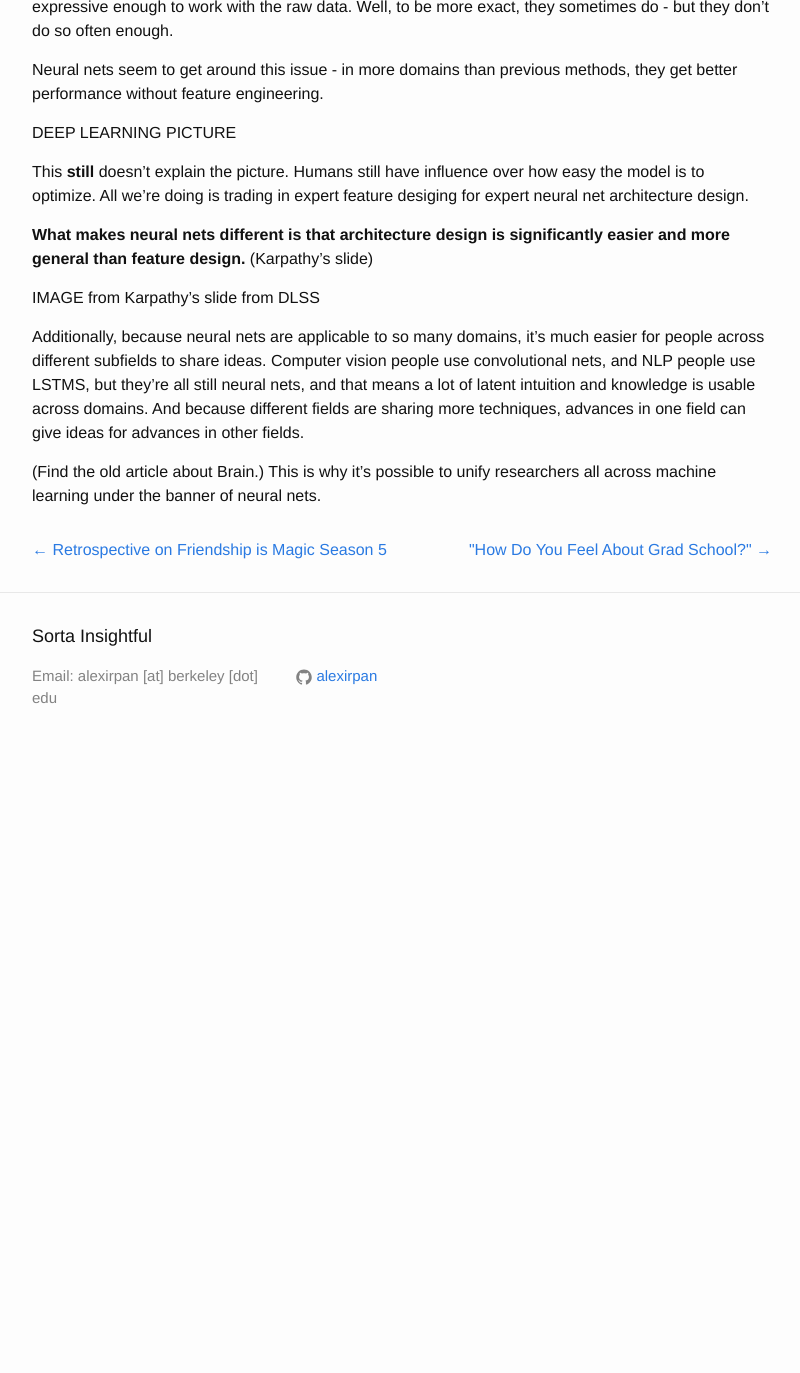
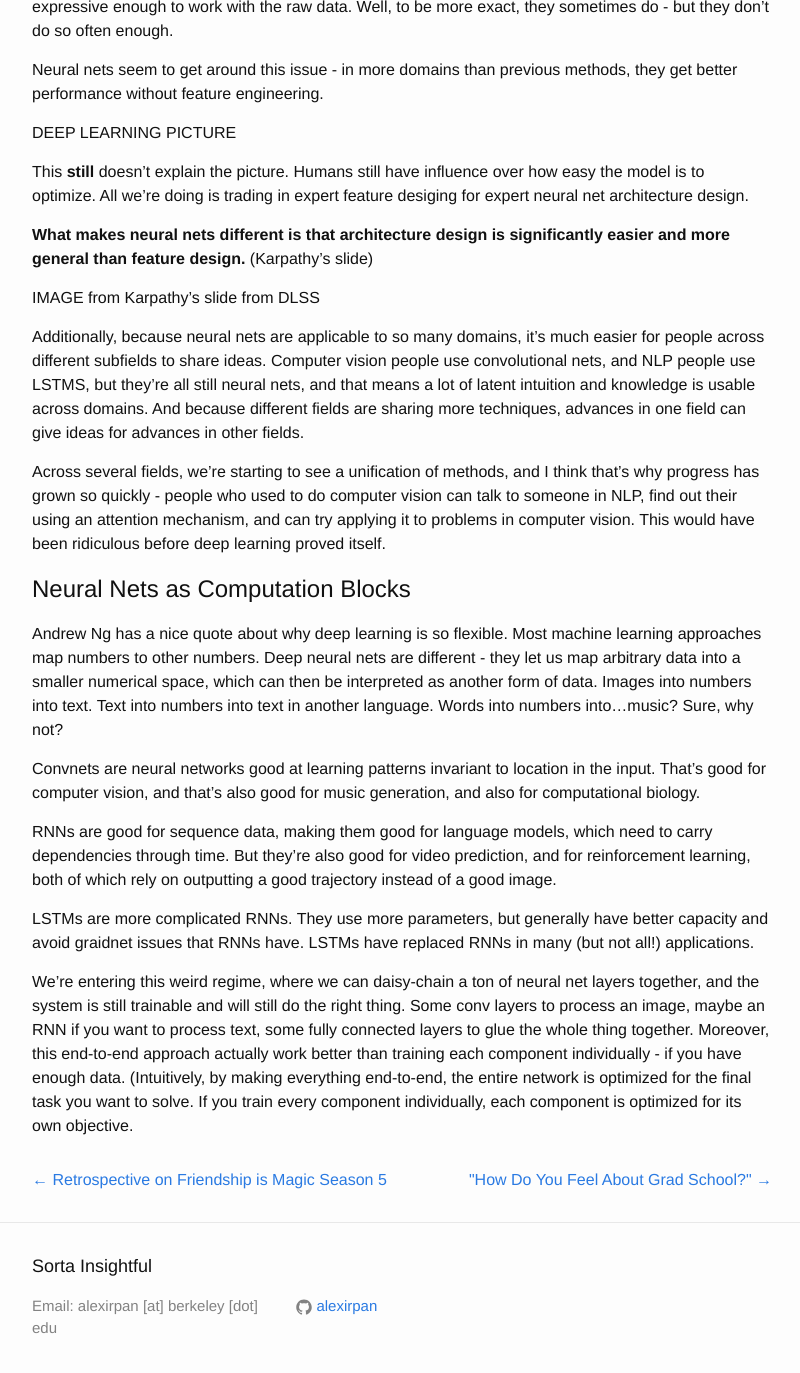
Before and after one commit to alexirpan/alexirpan.github.io, a Jekyll site: the page built from _posts/2016-12-17-dl-philosophy.markdown, in a window 1280 px wide and 1400 px high, scrolled down 4998 px. Shown: the top 1373 px of the window, without its empty margins (238-1038 px from the left). Built offline with Jekyll 4.4.1, drawn with Linux system fonts in a browser that asks for light colours; before the commit the page ends 5768 px from its top, so only the background shows below that.

Commit message:
Need to rethink the scope of this post, who it's written for, etc.

```diff
--- a/_posts/2016-12-17-dl-philosophy.markdown
+++ b/_posts/2016-12-17-dl-philosophy.markdown
@@ -287,5 +287,41 @@ neural nets, and that means a lot of latent intuition and knowledge is usable
 across domains. And because different fields are sharing more techniques,
 advances in one field can give ideas for advances in other fields.
 
-(Find the old article about Brain.) This is why it's possible to unify researchers
-all across machine learning under the banner of neural nets.
+Across several fields, we're starting to see a unification of methods, and I
+think that's why progress has grown so quickly - people who used to do
+computer vision can talk to someone in NLP, find out their using an attention
+mechanism, and can try applying it to problems in computer vision. This would have
+been ridiculous before deep learning proved itself.
+
+Neural Nets as Computation Blocks
+================================================================
+
+Andrew Ng has a nice quote about why deep learning is so flexible. Most machine
+learning approaches map numbers to other numbers. Deep neural nets are different -
+they let us map arbitrary data into a smaller numerical space, which can then
+be interpreted as another form of data. Images into numbers into text.
+Text into numbers into text in another language. Words into numbers into...music?
+Sure, why not?
+
+Convnets are neural networks good at learning patterns invariant to location
+in the input. That's good for computer vision, and that's also good for music
+generation, and also for computational biology.
+
+RNNs are good for sequence data, making them good for language models, which
+need to carry dependencies through time. But they're also good for
+video prediction, and for reinforcement learning, both of which rely on
+outputting a good trajectory instead of a good image.
+
+LSTMs are more complicated RNNs. They use more parameters, but generally
+have better capacity and avoid graidnet issues that RNNs have. LSTMs have replaced
+RNNs in many (but not all!) applications.
+
+We're entering this weird regime, where we can daisy-chain a ton of neural net
+layers together, and the system is still trainable and will still do the right
+thing. Some conv layers to process an image, maybe an RNN if you want to process
+text, some fully connected layers to glue the whole thing together.
+Moreover, this end-to-end approach actually work better than training
+each component individually - if you have enough data. (Intuitively, by
+making everything end-to-end, the entire network is optimized for the final
+task you want to solve. If you train every component individually, each
+component is optimized for its own objective.
```
